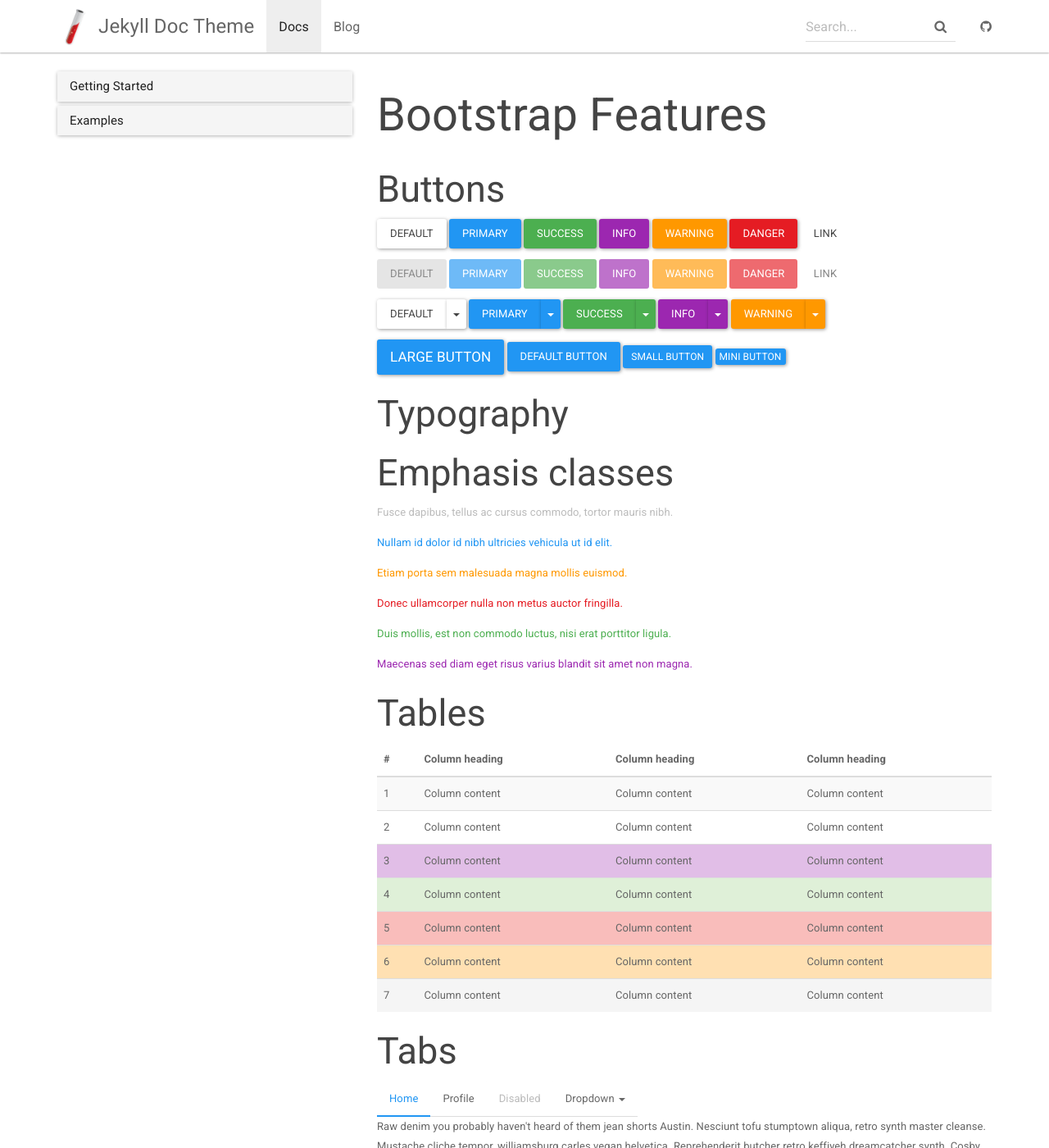
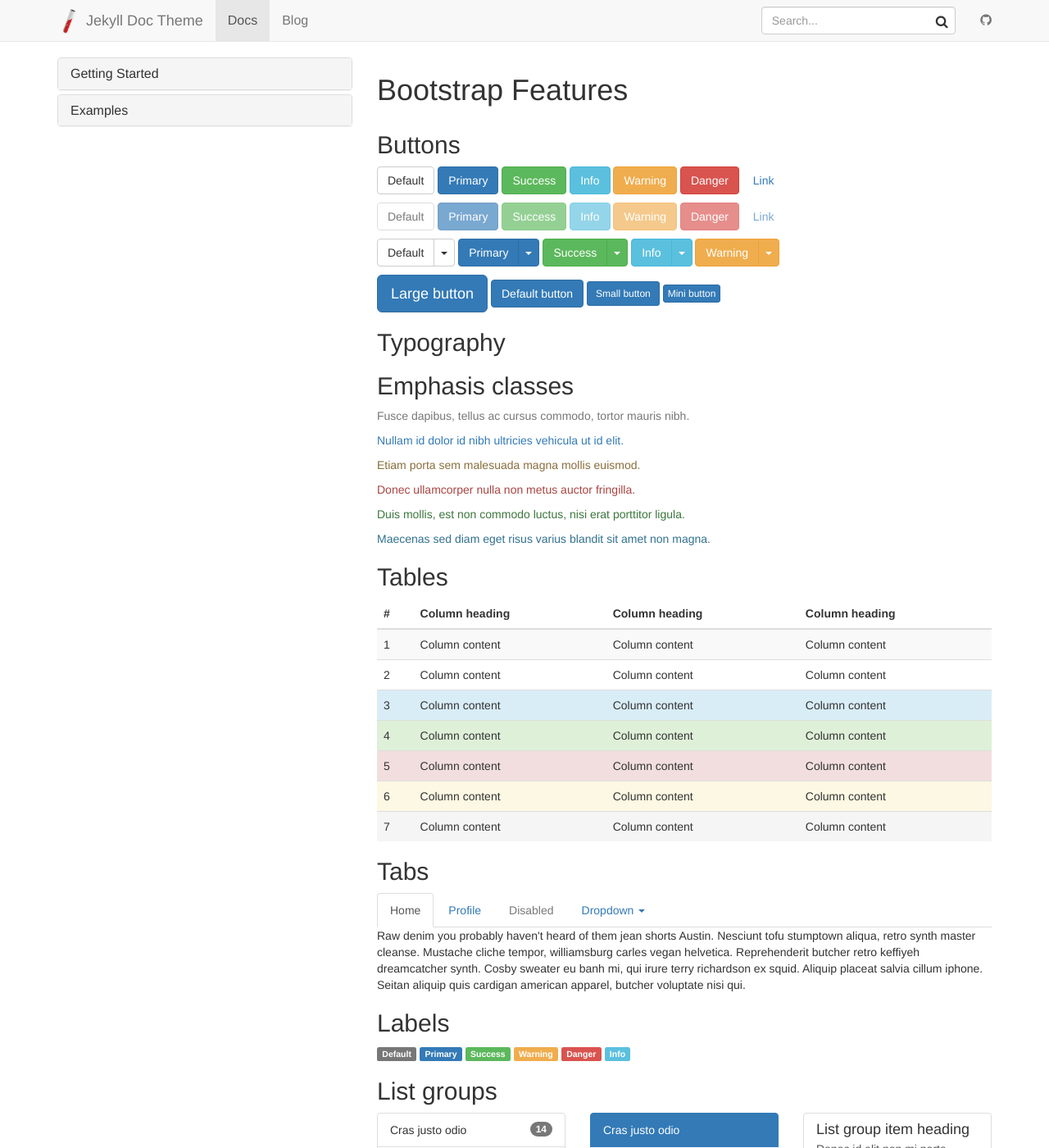
Before and after one commit to mikeyhavoc/jekyll-doc-theme-v4, a Jekyll site: the page built from _docs/examples/bootstrap.md, in a window 1280 px wide and 1400 px high. Shown: the whole window at 82% size. Built offline with Jekyll 4.4.1, drawn with Linux system fonts in a browser that asks for light colours; nearby versions of some CDN libraries; library files that are not in the unit come from our copies.

Commit message:
added comments to the title, email, description, baseurl, url, and git_address.

```diff
--- a/_config.yml
+++ b/_config.yml
@@ -1,18 +1,18 @@
 # Site settings
-title: Jekyll Doc Theme
-email: your-email@domain.com
-description: >
+title: Jekyll Doc Theme # your awesome title here
+email: your-email@domain.com # email please
+description: # 160 characters or less for seo
   Jekyll Template for Project Websites
   providing documentation and blog post pages.
 
-baseurl: "/jekyll-doc-theme" # the subpath of your site, e.g. /blog/
-url: https://aksakalli.github.io/jekyll-doc-theme # the base hostname & protocol for your site
-git_address: https://github.com/aksakalli/jekyll-doc-theme
+baseurl: "/jekyll-doc-theme-v4" # the subpath of your site, e.g. /blog/
+url: https://mikeyhavoc.github.io/jekyll-doc-theme-4 # the base hostname & protocol for your site
+git_address: https://github.com/mikeyhavoc/jekyll-doc-theme-4
 git_edit_address: https://github.com/aksakalli/jekyll-doc-theme/blob/gh-pages
 
 # theme options from https://bootswatch.com/
 # comment out this to use default Bootstrap
-bootwatch: paper
+#bootwatch: paper
 
 # Build settings
 markdown: kramdown
```
